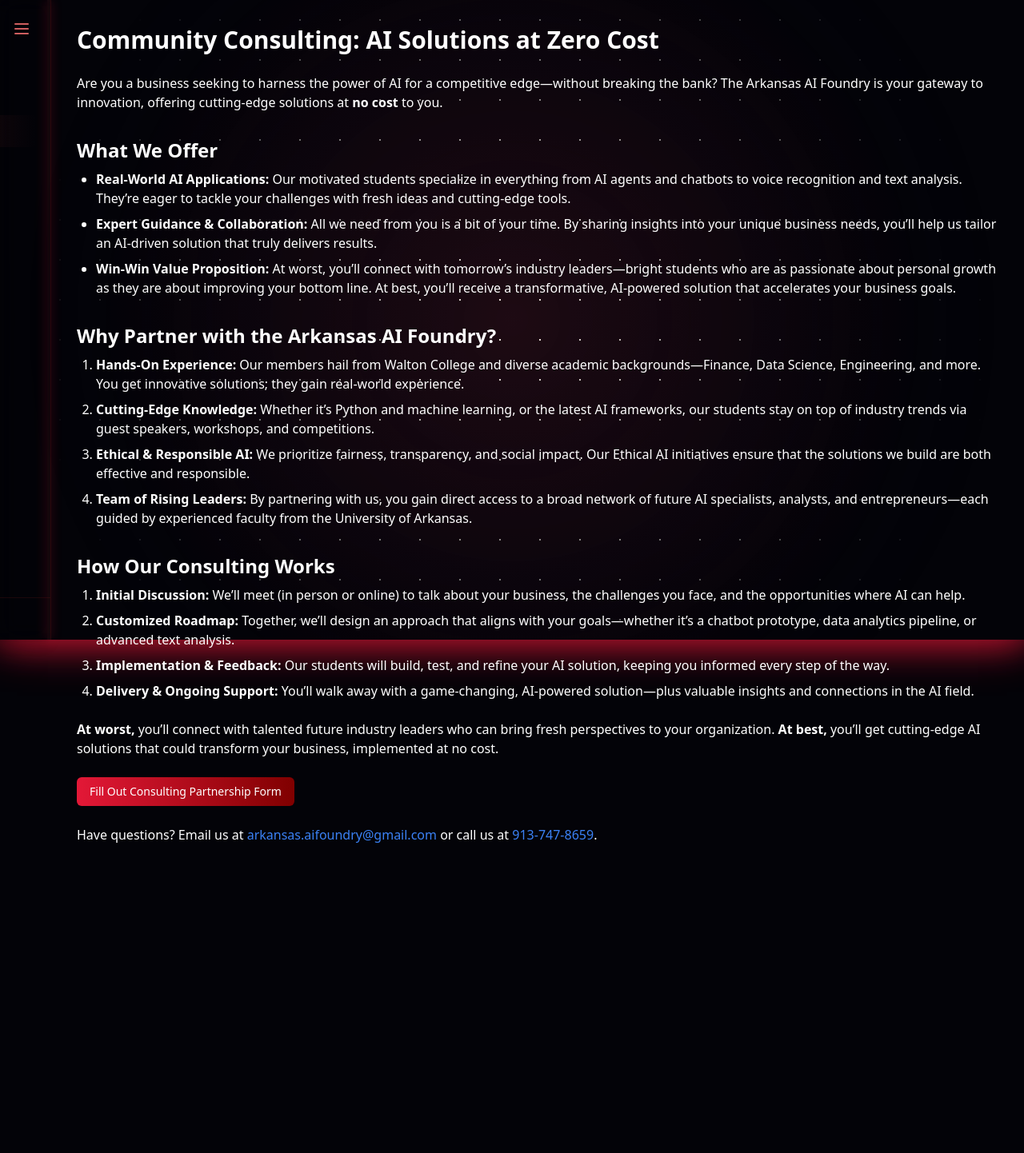
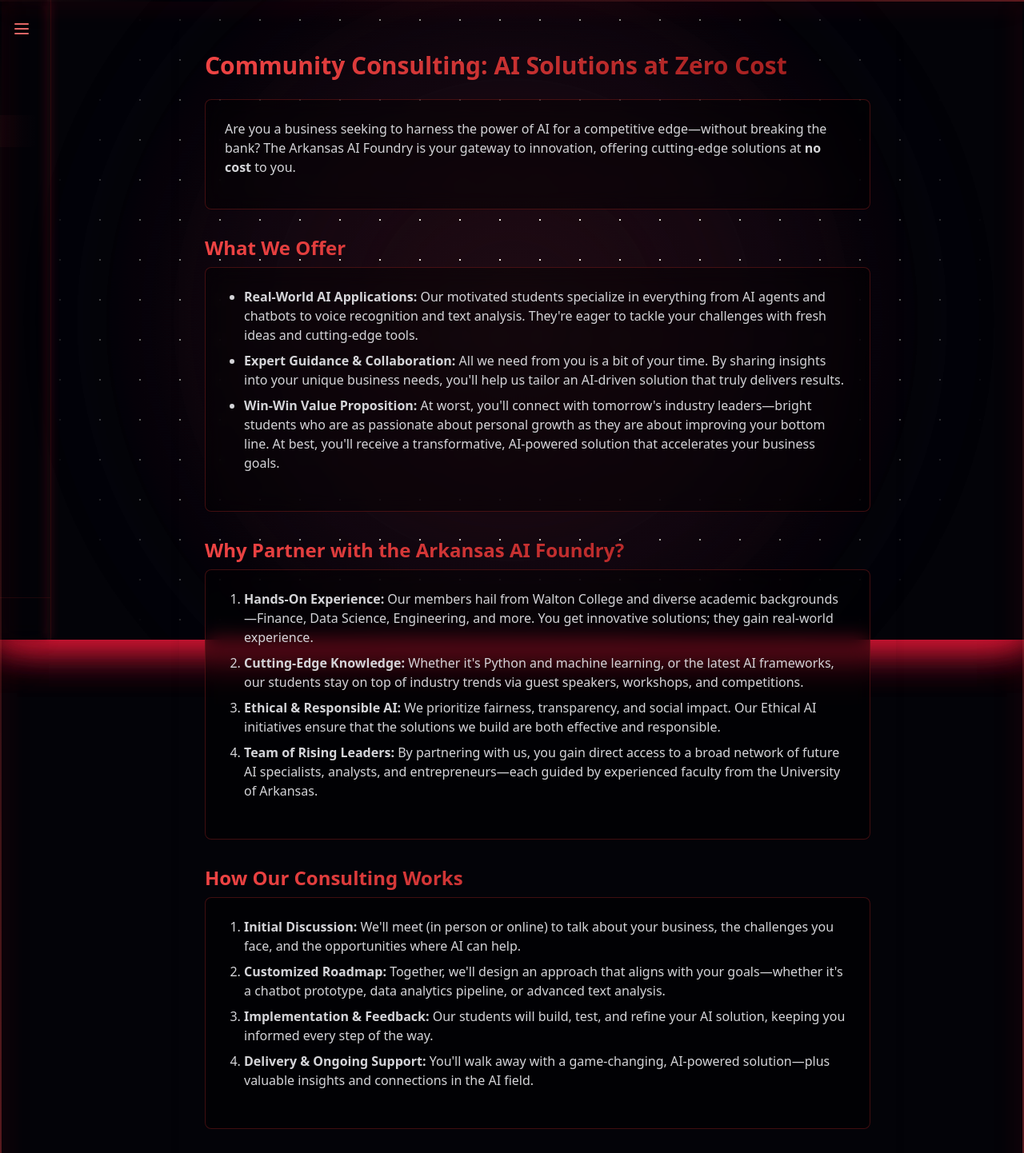
Before and after one commit to srbutler1/ai-foundry, a React (Vite) app: page /consulting in a window 1280 px wide. Shown: the top 1442 px of the page at 80% size. Before the commit the page ends 1088 px from the top, so only its background shows below. Built offline with nearby package versions, Linux system fonts and the light colour scheme.

Commit message:
made fit the theme of the website

```diff
--- a/src/pages/consultingpage.jsx
+++ b/src/pages/consultingpage.jsx
@@ -3,46 +3,87 @@ import { Button } from '../components/ui/button';
 
 const ConsultingPage = () => {
   return (
+    <div className="flex flex-col min-h-screen text-white">
+      {/* Background */}
+      <div className="star-background" />
+      <div className="red-glow" />
+
+      {/* Animated Borders */}
+      <div
+        className="absolute inset-x-0 top-0 h-[2px] animate-[glowPulse_3s_ease-in-out_infinite] bg-gradient-to-r from-transparent via-red-500 to-transparent"
+        style={{
+          backgroundSize: '200% 100%',
+          animation: 'borderFlow 3s linear infinite, glowPulse 2s ease-in-out infinite'
+        }}
+      />
+      <div
+        className="absolute inset-x-0 bottom-0 h-[2px] animate-[glowPulse_3s_ease-in-out_infinite] bg-gradient-to-r from-transparent via-red-500 to-transparent"
+        style={{
+          backgroundSize: '200% 100%',
+          animation: 'borderFlow 3s linear infinite, glowPulse 2s ease-in-out infinite'
+        }}
+      />
+      <div
+        className="absolute inset-y-0 left-0 w-[2px] animate-[glowPulse_3s_ease-in-out_infinite] bg-gradient-to-b from-transparent via-red-500 to-transparent"
+        style={{
+          backgroundSize: '100% 200%',
+          animation: 'borderFlow 3s linear infinite, glowPulse 2s ease-in-out infinite'
+        }}
+      />
+      <div
+        className="absolute inset-y-0 right-0 w-[2px] animate-[glowPulse_3s_ease-in-out_infinite] bg-gradient-to-b from-transparent via-red-500 to-transparent"
+        style={{
+          backgroundSize: '100% 200%',
+          animation: 'borderFlow 3s linear infinite, glowPulse 2s ease-in-out infinite'
+        }}
+      />
+
       <div className="container mx-auto p-8">
+        <div className="max-w-4xl mx-auto rounded-lg shadow-lg p-8 text-white relative">
           {/* Page Title */}
-      <h1 className="text-3xl font-bold mb-6">
+          <h1 className="text-3xl font-bold mb-6 bg-clip-text text-transparent bg-gradient-to-r from-red-500 to-red-800">
             Community Consulting: AI Solutions at Zero Cost
           </h1>
 
           {/* Introduction */}
-      <p className="mb-4">
+          <div className="bg-black/40 border border-red-900/50 backdrop-blur-md p-6 rounded-lg mb-8">
+            <p className="text-zinc-300 mb-4">
               Are you a business seeking to harness the power of AI for a competitive edge—without breaking the bank? The Arkansas AI Foundry is your gateway to innovation, offering cutting-edge solutions at <strong>no cost</strong> to you.
             </p>
+          </div>
 
           {/* What We Offer */}
-      <h2 className="text-2xl font-semibold mt-8 mb-2">What We Offer</h2>
-      <ul className="list-disc ml-6 mb-6 space-y-2">
+          <h2 className="text-2xl font-semibold mt-8 mb-2 bg-clip-text text-transparent bg-gradient-to-r from-red-500 to-red-800">What We Offer</h2>
+          <div className="bg-black/40 border border-red-900/50 backdrop-blur-md p-6 rounded-lg mb-8">
+            <ul className="list-disc ml-6 mb-6 space-y-2 text-zinc-300">
               <li>
                 <strong>Real-World AI Applications:</strong> Our motivated students
                 specialize in everything from AI agents and chatbots to voice
-          recognition and text analysis. They’re eager to tackle your challenges
+                recognition and text analysis. They're eager to tackle your challenges
                 with fresh ideas and cutting-edge tools.
               </li>
               <li>
                 <strong>Expert Guidance &amp; Collaboration:</strong> All we need from
                 you is a bit of your time. By sharing insights into your unique
-          business needs, you’ll help us tailor an AI-driven solution that truly
+                business needs, you'll help us tailor an AI-driven solution that truly
                 delivers results.
               </li>
               <li>
-          <strong>Win-Win Value Proposition:</strong> At worst, you’ll connect
-          with tomorrow’s industry leaders—bright students who are as passionate
+                <strong>Win-Win Value Proposition:</strong> At worst, you'll connect
+                with tomorrow's industry leaders—bright students who are as passionate
                 about personal growth as they are about improving your bottom line. At
-          best, you’ll receive a transformative, AI-powered solution that
+                best, you'll receive a transformative, AI-powered solution that
                 accelerates your business goals.
               </li>
             </ul>
+          </div>
 
           {/* Why Partner */}
-      <h2 className="text-2xl font-semibold mt-8 mb-2">
+          <h2 className="text-2xl font-semibold mt-8 mb-2 bg-clip-text text-transparent bg-gradient-to-r from-red-500 to-red-800">
             Why Partner with the Arkansas AI Foundry?
           </h2>
-      <ol className="list-decimal ml-6 mb-6 space-y-2">
+          <div className="bg-black/40 border border-red-900/50 backdrop-blur-md p-6 rounded-lg mb-8">
+            <ol className="list-decimal ml-6 mb-6 space-y-2 text-zinc-300">
               <li>
                 <strong>Hands-On Experience:</strong> Our members hail from Walton
                 College and diverse academic backgrounds—Finance, Data Science,
@@ -50,7 +91,7 @@ const ConsultingPage = () => {
                 real-world experience.
               </li>
               <li>
-          <strong>Cutting-Edge Knowledge:</strong> Whether it’s Python and
+                <strong>Cutting-Edge Knowledge:</strong> Whether it's Python and
                 machine learning, or the latest AI frameworks, our students stay on
                 top of industry trends via guest speakers, workshops, and competitions.
               </li>
@@ -66,18 +107,20 @@ const ConsultingPage = () => {
                 the University of Arkansas.
               </li>
             </ol>
+          </div>
 
           {/* How It Works */}
-      <h2 className="text-2xl font-semibold mt-8 mb-2">How Our Consulting Works</h2>
-      <ol className="list-decimal ml-6 mb-6 space-y-2">
+          <h2 className="text-2xl font-semibold mt-8 mb-2 bg-clip-text text-transparent bg-gradient-to-r from-red-500 to-red-800">How Our Consulting Works</h2>
+          <div className="bg-black/40 border border-red-900/50 backdrop-blur-md p-6 rounded-lg mb-8">
+            <ol className="list-decimal ml-6 mb-6 space-y-2 text-zinc-300">
               <li>
-          <strong>Initial Discussion:</strong> We’ll meet (in person or online)
+                <strong>Initial Discussion:</strong> We'll meet (in person or online)
                 to talk about your business, the challenges you face, and the
                 opportunities where AI can help.
               </li>
               <li>
-          <strong>Customized Roadmap:</strong> Together, we’ll design an
-          approach that aligns with your goals—whether it’s a chatbot prototype,
+                <strong>Customized Roadmap:</strong> Together, we'll design an
+                approach that aligns with your goals—whether it's a chatbot prototype,
                 data analytics pipeline, or advanced text analysis.
               </li>
               <li>
@@ -86,21 +129,25 @@ const ConsultingPage = () => {
                 step of the way.
               </li>
               <li>
-          <strong>Delivery &amp; Ongoing Support:</strong> You’ll walk away with
+                <strong>Delivery &amp; Ongoing Support:</strong> You'll walk away with
                 a game-changing, AI-powered solution—plus valuable insights and
                 connections in the AI field.
               </li>
             </ol>
+          </div>
 
           {/* Ready to Get Started */}
-      <p className="mb-6">
-        <strong>At worst,</strong> you’ll connect with talented future industry
+          <div className="bg-black/40 border border-red-900/50 backdrop-blur-md p-6 rounded-lg mb-8">
+            <p className="text-zinc-300 mb-4">
+              <strong>At worst,</strong> you'll connect with talented future industry
               leaders who can bring fresh perspectives to your organization.{' '}
-        <strong>At best,</strong> you’ll get cutting-edge AI solutions that
+              <strong>At best,</strong> you'll get cutting-edge AI solutions that
               could transform your business, implemented at no cost.
             </p>
+          </div>
 
           {/* Consulting Form CTA */}
+          <div className="flex justify-center mb-8">
             <a
               href="https://forms.gle/p8Wov61ahwprS2i87"
               target="_blank"
@@ -108,25 +155,28 @@ const ConsultingPage = () => {
             >
               <Button>Fill Out Consulting Partnership Form</Button>
             </a>
+          </div>
 
           {/* Contact Info */}
-      <div className="mt-6">
-        <p>
+          <div className="bg-black/40 border border-red-900/50 backdrop-blur-md p-6 rounded-lg mt-8">
+            <p className="text-zinc-300">
               Have questions? Email us at{' '}
               <a
                 href="mailto:arkansas.aifoundry@gmail.com"
-            className="text-blue-500"
+                className="text-red-400 hover:text-red-300"
               >
                 arkansas.aifoundry@gmail.com
               </a>{' '}
               or call us at{' '}
-          <a href="tel:+19137478659" className="text-blue-500">
+              <a href="tel:+19137478659" className="text-red-400 hover:text-red-300">
                 913-747-8659
               </a>
               .
             </p>
           </div>
         </div>
+      </div>
+    </div>
   );
 };
 
```
Lines whose indentation alone changed are shown as unchanged.
